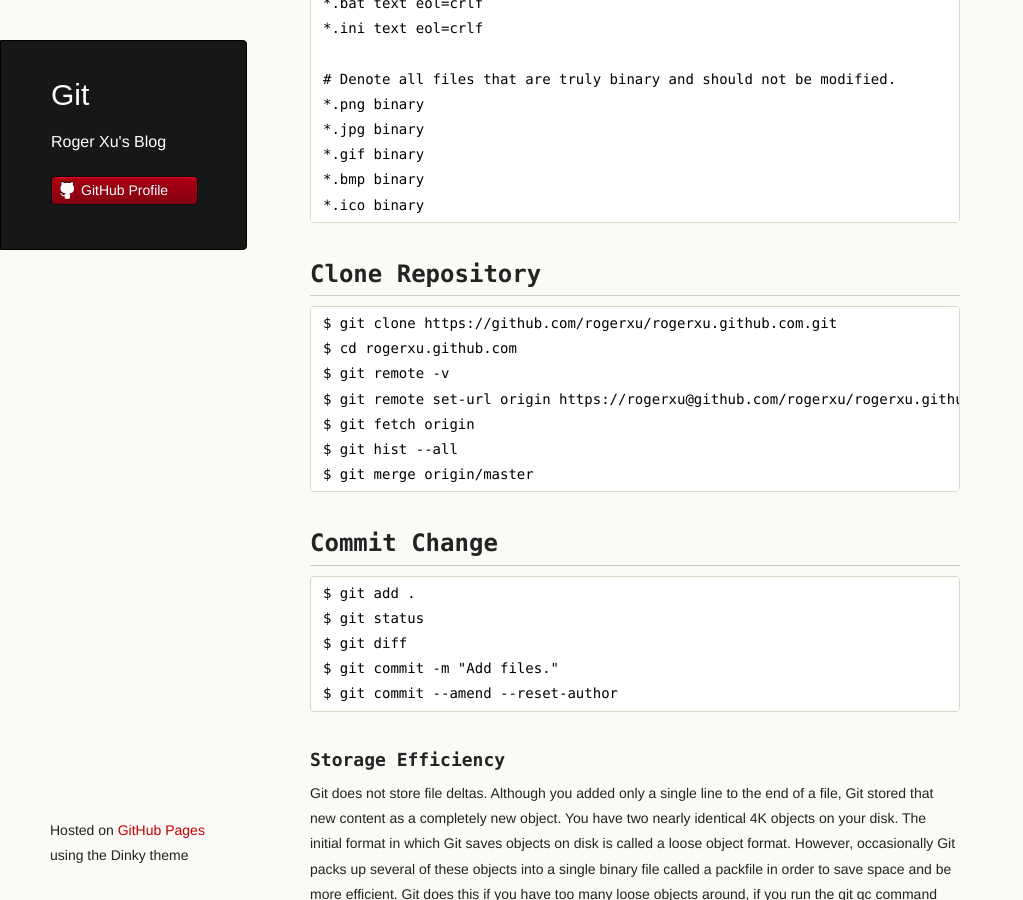
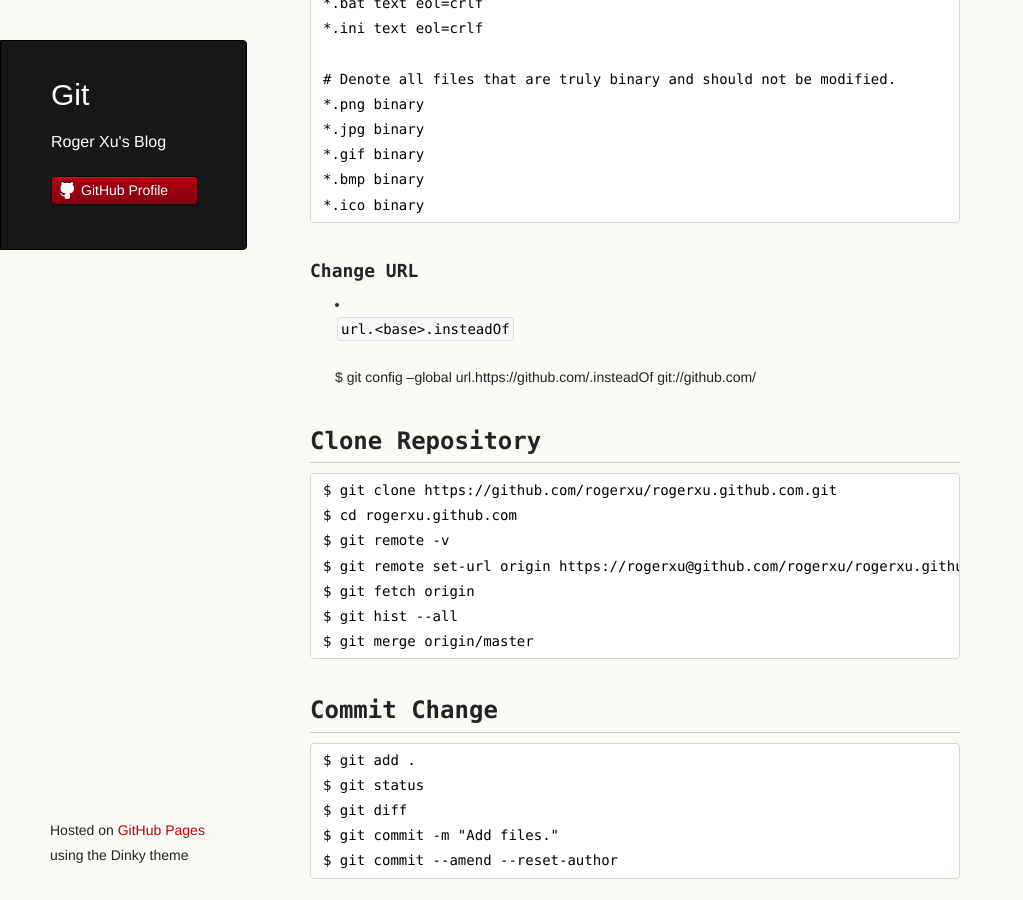
Before and after one commit to rogerxu/rogerxu.github.io, a Jekyll site: the page built from _posts/2012-09-27-git.md, in a window 1280 px wide and 900 px high, scrolled down 3384 px. Shown: the whole window, without its empty margins (0-1023 px from the left). Built offline with Jekyll 4.4.1, drawn with Linux system fonts in a browser that asks for light colours.

Commit message:
Add change URL command to git config.

```diff
--- a/_posts/2012-09-27-git.md
+++ b/_posts/2012-09-27-git.md
@@ -138,6 +138,11 @@ Example:
     *.bmp binary
     *.ico binary
 
+### Change URL
+
+* `url.<base>.insteadOf`
+
+    $ git config --global url.https://github.com/.insteadOf git://github.com/
 
 ## Clone Repository
 
```
